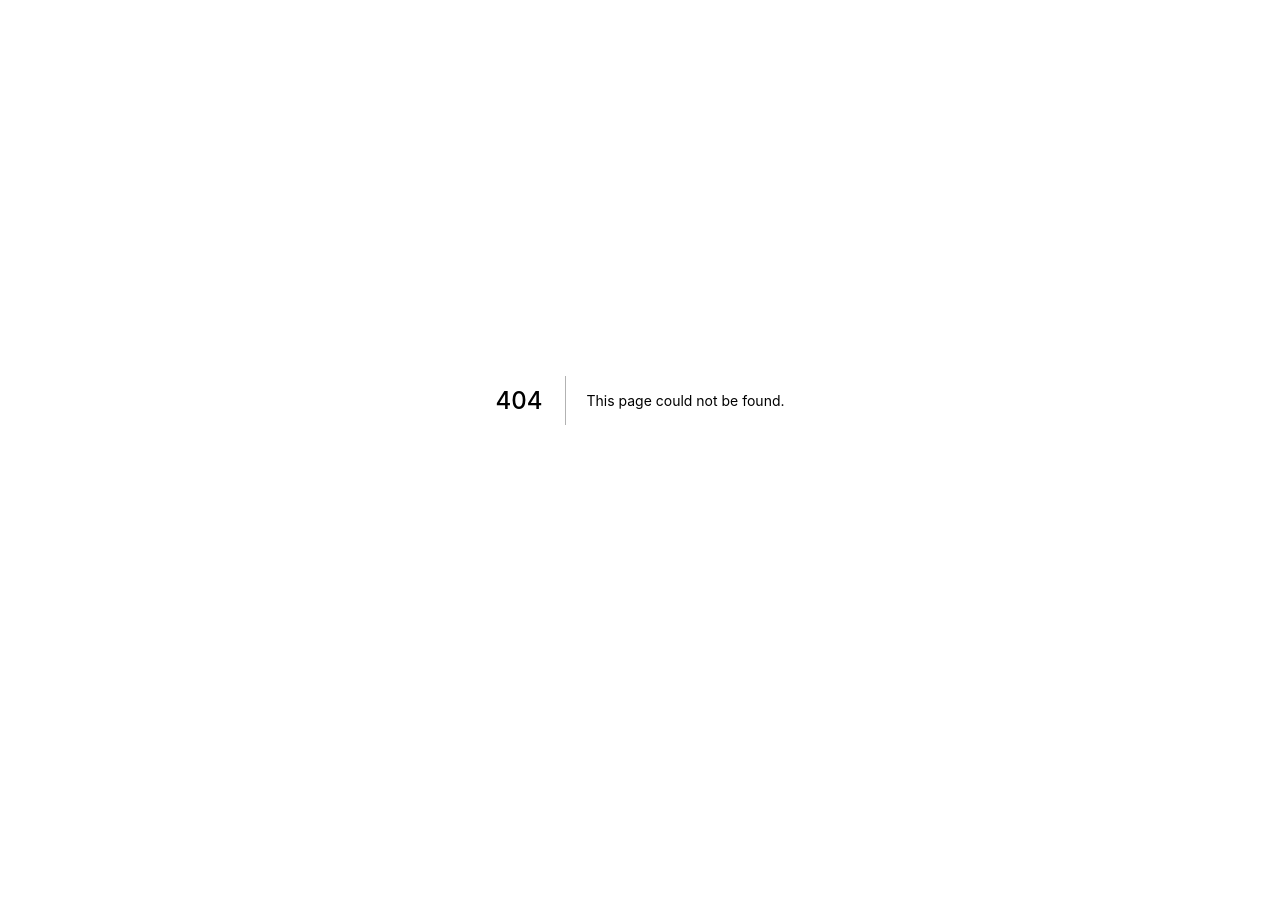
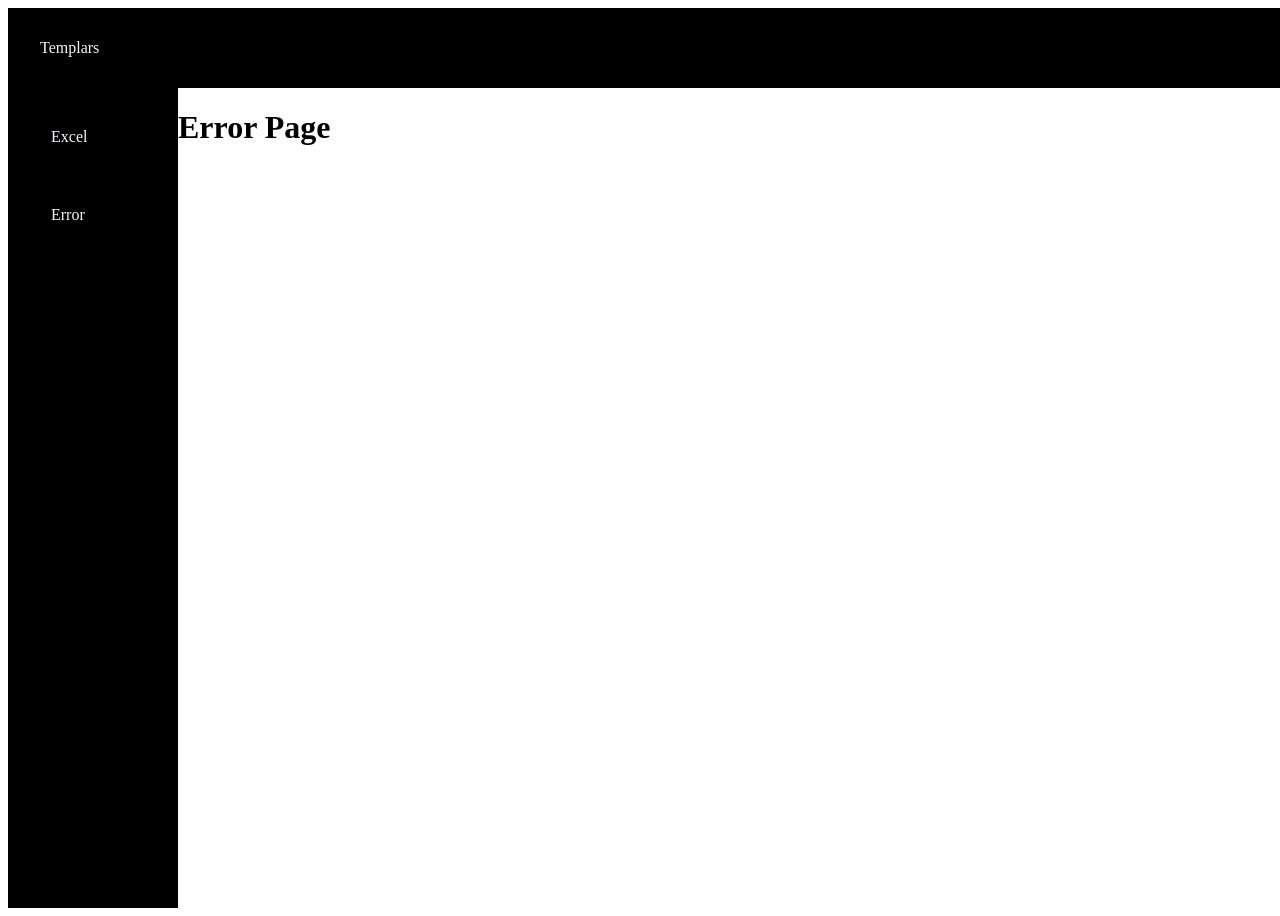
Before and after one commit to sujithvedunuri/Templars-Frontend, a Next.js app: page /errors in a window 1280 px wide. Before the commit this address had no page. Before the commit the page ends 800 px from the top, so only its background shows below. Built offline with nearby package versions, Linux system fonts and the light colour scheme.

Commit message:
added navbar and sidebar

```diff
--- /dev/null
+++ b/components/navbar.js
@@ -0,0 +1,14 @@
+import Link from 'next/link';
+import { Nav,StyledLink } from '../styles/navbarStyles';
+
+export default function Navbar() {
+  return (
+    <Nav>
+      <div>
+          <Link href="/login" passHref>
+              <StyledLink>Templars</StyledLink>
+          </Link>
+      </div>
+    </Nav>
+  )
+}
--- /dev/null
+++ b/components/sidebar.js
@@ -0,0 +1,18 @@
+import Link from 'next/link';
+import { Nav,StyledLink } from '../styles/sidebarStyles';
+
+
+
+export default function Sidebar() {
+  return (
+    <Nav>
+      <Link href="/excel" passHref>
+              <StyledLink>Excel </StyledLink>
+        </Link>
+
+      <Link href="/errors" passHref>
+              <StyledLink>Error</StyledLink>
+        </Link>
+    </Nav>
+  )
+}
--- /dev/null
+++ b/pages/errors/index.js
@@ -0,0 +1,21 @@
+import React from "react";
+import styled from "styled-components";
+import Navbar from "../../components/navbar";
+import Sidebar from "../../components/sidebar";
+
+const Temp = styled.div`
+display: flex;
+flex-direction: row;
+`
+
+export default function Error() {
+  return (
+    <React.Fragment>
+     <Navbar/>
+     <Temp>
+     <Sidebar/>
+    <h1>Error Page</h1>
+    </Temp>
+    </React.Fragment>
+  )
+}
--- /dev/null
+++ b/styles/navbarStyles.js
@@ -0,0 +1,18 @@
+import styled from 'styled-components'
+
+export const Nav =styled.nav`
+height: 80px;
+width: 100vw;
+background: black;
+color: antiquewhite;
+display: flex;
+justify-content: space-between;
+align-items: center;
+cursor: pointer;
+`;
+
+export const StyledLink =styled.a`
+padding: 0rem 2rem;
+color: aliceblue;
+text-decoration: none;
+`
--- /dev/null
+++ b/styles/sidebarStyles.js
@@ -0,0 +1,21 @@
+import styled from "styled-components";
+
+export const Nav =styled.nav`
+    height: 100vh;
+    width: 150px;
+    background: black;
+    color: antiquewhite;
+    position: relative;
+    padding: 10px;
+    display: flex;
+    flex-direction: column;
+    cursor: pointer;
+`;
+
+export const StyledLink =styled.a`
+    padding: 0rem 2rem;
+    margin: 30px;
+    margin-left: 1px;
+    color: aliceblue;
+    text-decoration: none;
+`
```
Also changed, not shown: pages/excel/index.js (+16 -2 lines).
